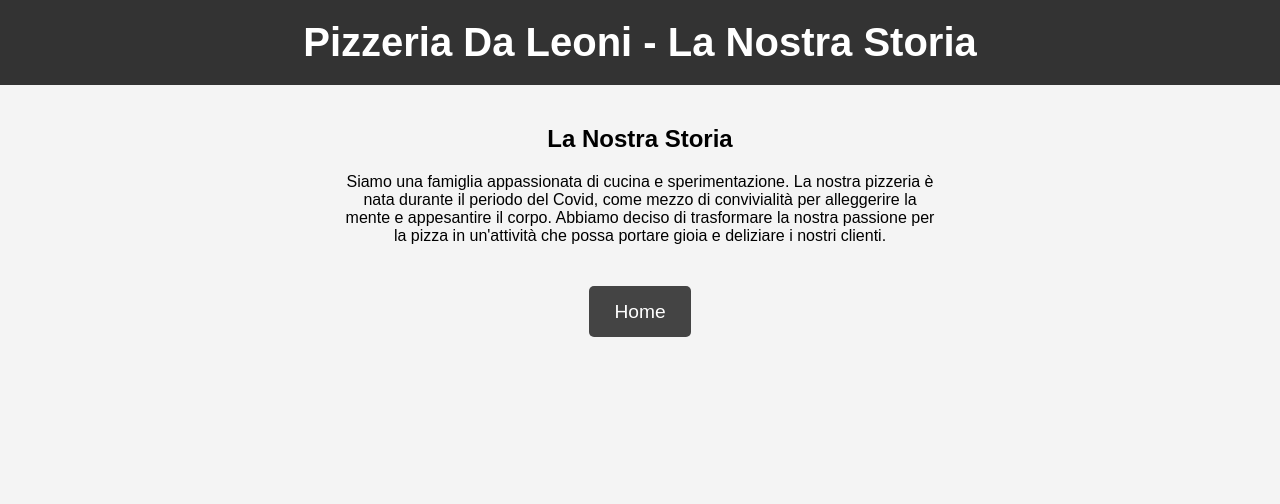
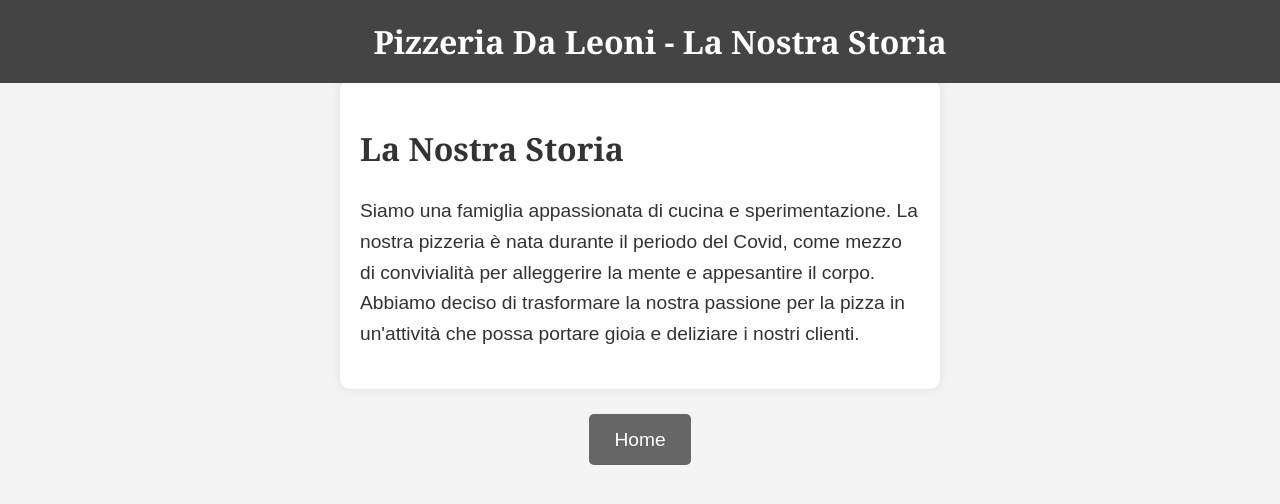
Before and after one commit to leonida25/pizza, a plain HTML site: page story.html in a window 1280 px wide. Drawn offline with Linux system fonts and the light colour scheme.

Commit message:
Update story.html

```diff
--- a/story.html
+++ b/story.html
@@ -6,25 +6,47 @@
     <title>La Nostra Storia - Pizzeria Da Leoni</title>
     <style>
         body {
-            font-family: Arial, sans-serif;
+            font-family: 'Arial', sans-serif;
             margin: 0;
             padding: 0;
             background-color: #f4f4f4;
+            color: #333;
             text-align: center;
         }
         header {
-            background-color: #333;
+            background-color: #444;
             color: #fff;
             padding: 20px;
+            position: fixed;
+            width: 100%;
+            top: 0;
+            left: 0;
+            z-index: 1000;
         }
         header h1 {
             margin: 0;
-            font-size: 2.5em;
+            font-size: 2em;
+            font-family: 'Georgia', serif;
         }
         .container {
-            padding: 20px;
+            padding: 80px 20px 20px;
             max-width: 600px;
             margin: 0 auto;
+        }
+        section {
+            background-color: #fff;
+            padding: 20px;
+            border-radius: 10px;
+            box-shadow: 0 0 10px rgba(0, 0, 0, 0.1);
+            text-align: left;
+        }
+        section h2 {
+            font-size: 2em;
+            font-family: 'Georgia', serif;
+        }
+        section p {
+            font-size: 1.2em;
+            line-height: 1.6;
         }
         nav {
             margin: 20px 0;
@@ -33,13 +55,13 @@
             text-decoration: none;
             font-size: 1.2em;
             color: #fff;
-            background-color: #444;
+            background-color: #666;
             padding: 15px 25px;
             border-radius: 5px;
             transition: background-color 0.3s;
         }
         nav a:hover {
-            background-color: #555;
+            background-color: #777;
         }
     </style>
 </head>
```
